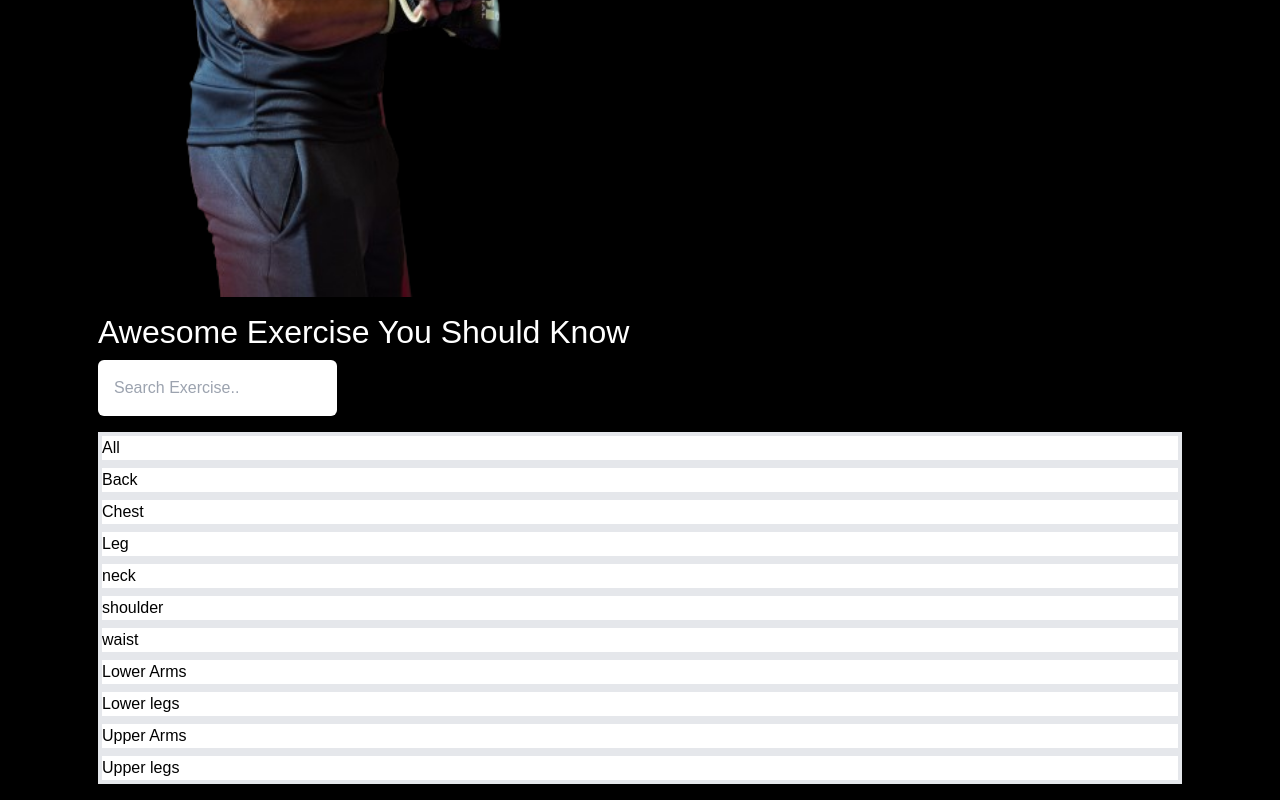
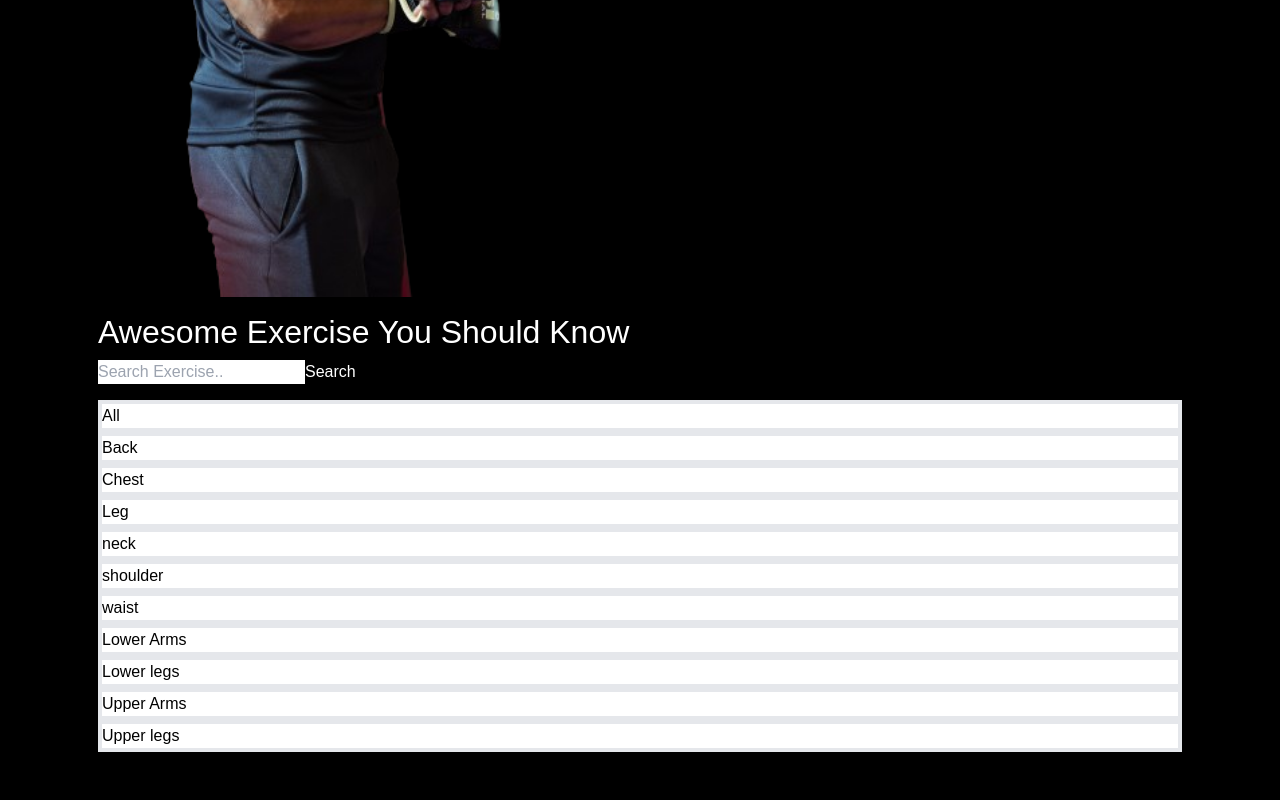
Before and after one commit to Viswajith2003/fitness_web, a React (Vite) app: page / in a window 1280 px wide. Shown: the part 946-1746 px from the top of the page. After the commit the page ends 1714 px from the top, so only its background shows below. Built offline with nearby package versions, Linux system fonts and the light colour scheme.

Commit message:
imput bar set

```diff
--- a/src/Pages/Exercise.jsx
+++ b/src/Pages/Exercise.jsx
@@ -14,14 +14,17 @@ function Exercise() {
           >
             Awesome Exercise You Should Know
           </motion.h2>
+          <div>
             <motion.input
               type="search"
-            className="p-3 rounded w-2/5"
+              className="p-[12px] w-[600px]"
               placeholder="Search Exercise.."
               initial={{ x: 100 }}
               animate={{ x: 0 }}
               transition={{ type: "spring", duration: 1 }}
             />
+            <button className="bg-red-500 p-[10px] w-32 text-lg">Search</button>
+          </div>
         </div>
 
         <motion.div
```
Lines whose indentation alone changed are shown as unchanged.
